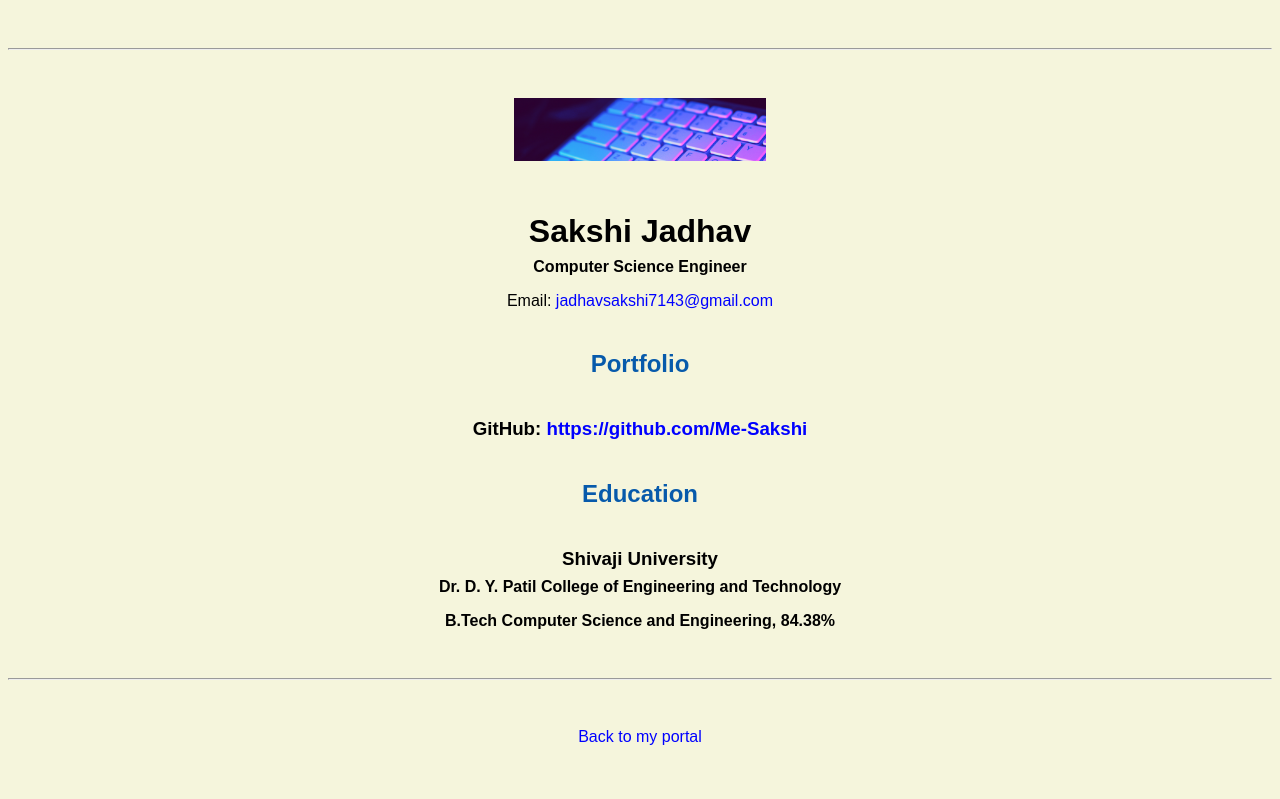
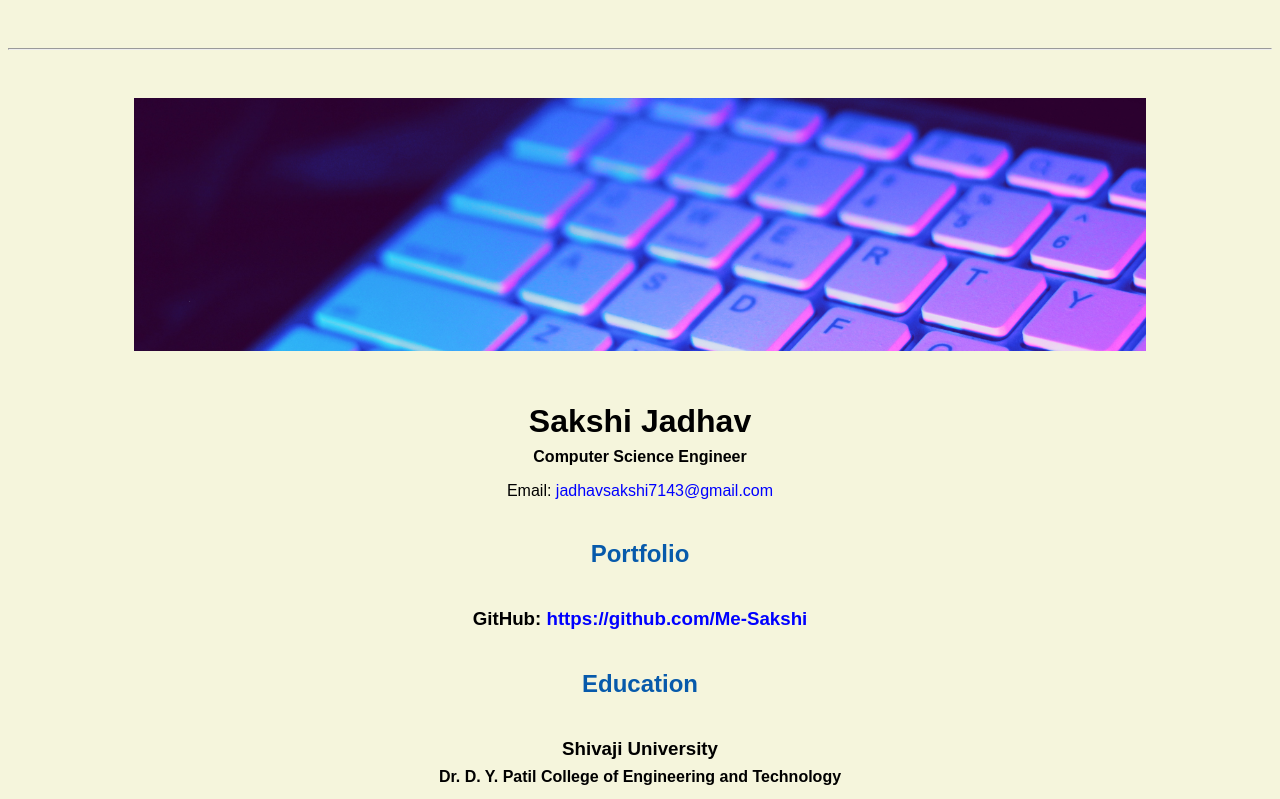
Before and after one commit to Me-Sakshi/Me-Sakshi.github.io, a plain HTML site: page resume.html in a window 1280 px wide. Shown: the top 799 px of the page. Drawn offline with Linux system fonts and the light colour scheme.

Commit message:
Update resume.html

```diff
--- a/resume.html
+++ b/resume.html
@@ -17,7 +17,7 @@
   <body>
     <hr>
 
-    <img src="images/headshot.png" alt="Sakshi's headshot" width="20%">
+    <img src="images/headshot.png" alt="Sakshi's headshot" width="80%">
 
     <h1>Sakshi Jadhav</h1>
     <h4>Computer Science Engineer</h4>
```
